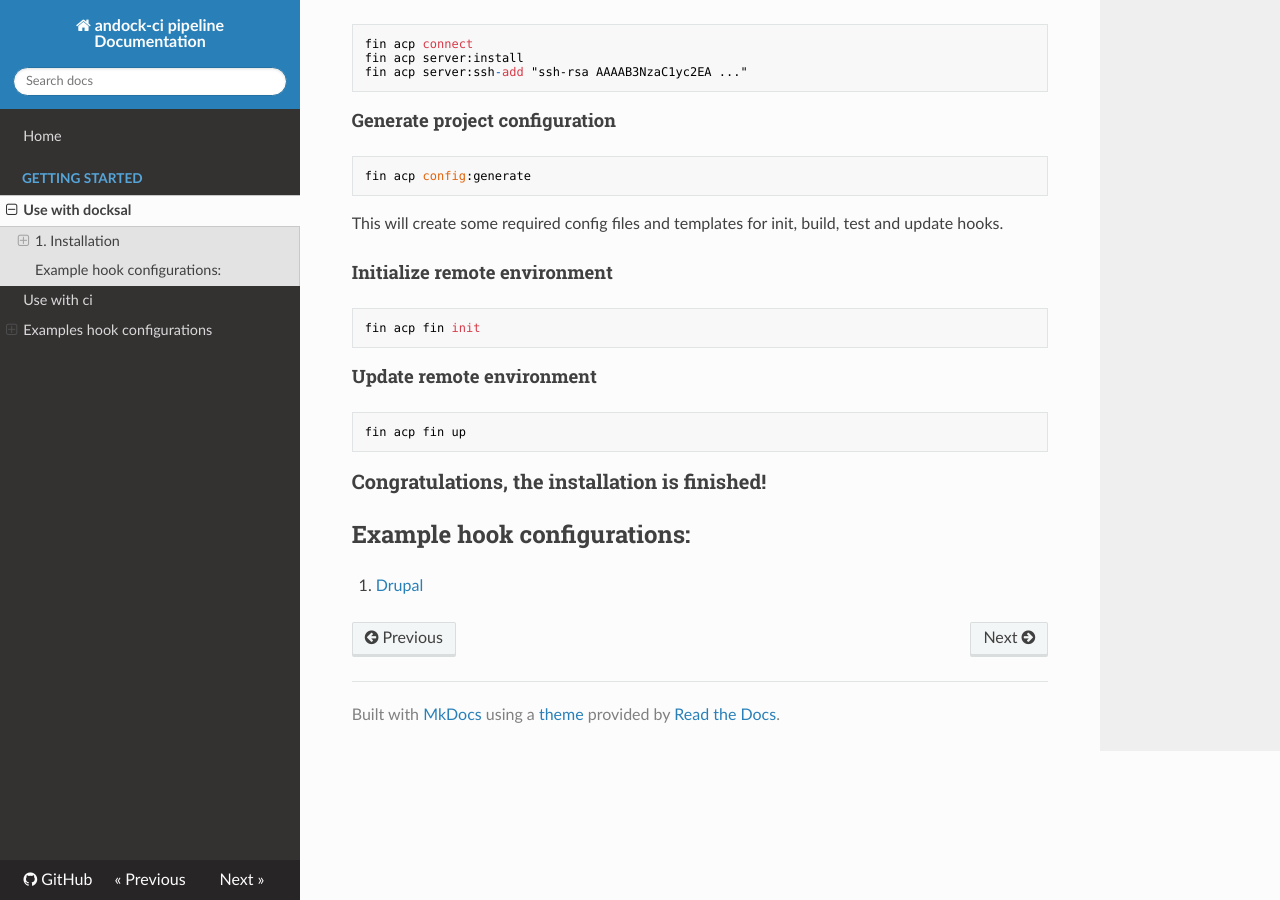
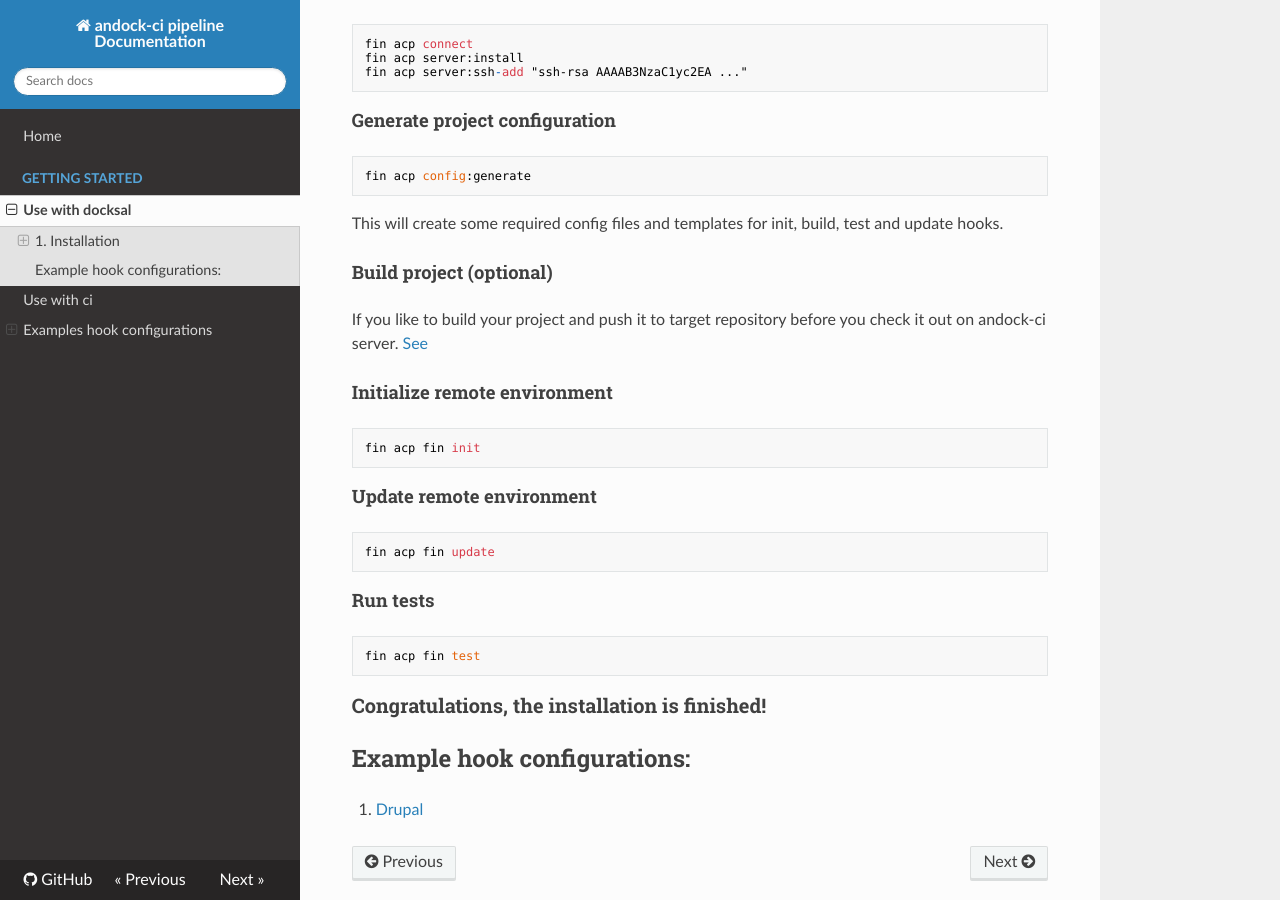
Before and after one commit to andock-ci/andock-ci-pipeline, an MkDocs documentation site: the page built from docs/getting-started/docksal.md, in a window 1280 px wide and 900 px high, scrolled down 512 px. Built offline with MkDocs 1.6.1, drawn with Linux system fonts in a browser that asks for light colours; nearby versions of some CDN libraries; old or Windows-style settings are respelled for this version of MkDocs.

Commit message:
Update documentation

````diff
--- a/.travis.yml
+++ b/.travis.yml
@@ -19,7 +19,6 @@ script:
 - set -e
 - cd tests
 - git clone git@github.com:andock-ci/drupal-8-demo.git
-# Not working now. @TODO: Fix text.
 - bats build.bats
 - bats server.bats
 - bats fin.bats
--- a/docs/getting-started/docksal.md
+++ b/docs/getting-started/docksal.md
@@ -22,8 +22,10 @@ fin acp server:ssh-add "ssh-rsa AAAAB3NzaC1yc2EA ..."
 ```
 fin acp config:generate
 ```
-
 This will create some required config files and templates for init, build, test and update hooks.
+#### Build project (optional)
+If you like to build your project and push it to target repository before you check it out on andock-ci server.
+[See](build.md)
 #### Initialize remote environment
 ```
 fin acp fin init
@@ -31,8 +33,14 @@ fin acp fin init
 
 #### Update remote environment
 ```
-fin acp fin up
+fin acp fin update
 ```
+
+#### Run tests
+```
+fin acp fin test
+```
+
 ### Congratulations, the installation is finished!
 
 
````
Also changed, not shown: docs/getting-started/build.md (added, +9 -0 lines).
